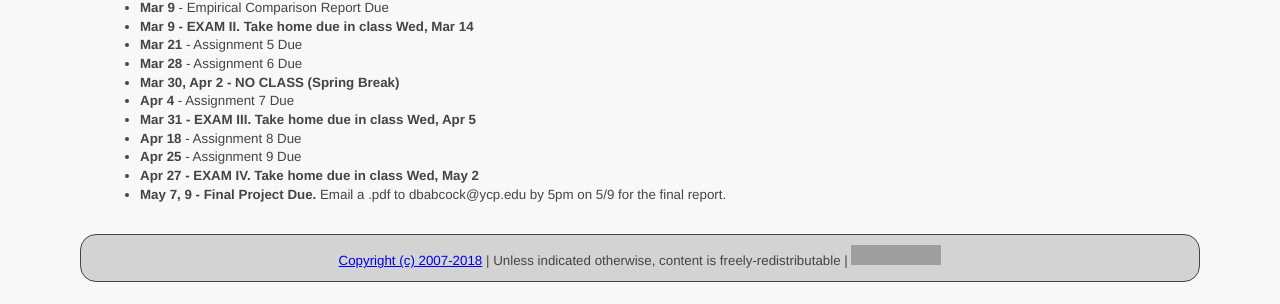
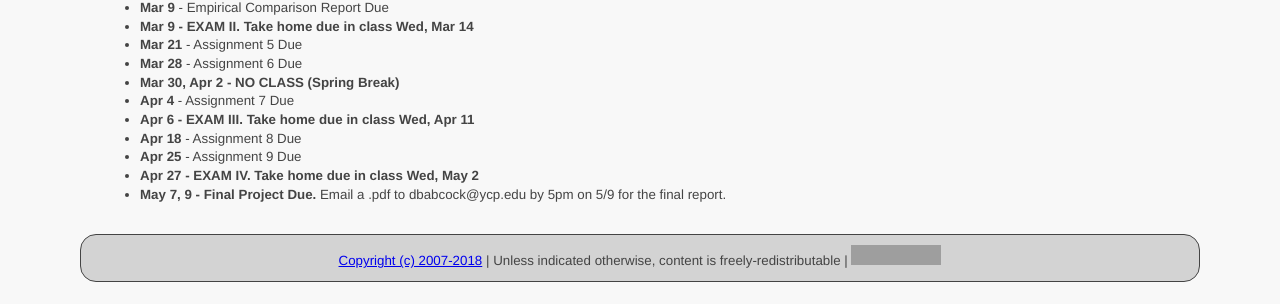
Before and after one commit to ycpcs/cs360-spring2018, a Jekyll site: the page built from index.md, in a window 1280 px wide. Shown: the part 443-747 px from the top of the page. Built offline with Jekyll 4.4.1, drawn with Linux system fonts in a browser that asks for light colours; grey boxes are pictures that could not be loaded.

Commit message:
fix dates
fix dates

```diff
--- a/index.md
+++ b/index.md
@@ -30,7 +30,7 @@ All information about the course will be posted here.
 * **Mar 28** - Assignment 6 Due
 * **Mar 30, Apr 2 - NO CLASS (Spring Break)**
 * **Apr 4** - Assignment 7 Due
-* **Mar 31 - EXAM III. Take home due in class Wed, Apr 5**
+* **Apr 6 - EXAM III. Take home due in class Wed, Apr 11**
 * **Apr 18** - Assignment 8 Due
 * **Apr 25** - Assignment 9 Due
 * **Apr 27 - EXAM IV. Take home due in class Wed, May 2**
```
Also changed, not shown: schedule/index.md (+1 -1 lines), 1 other file.
